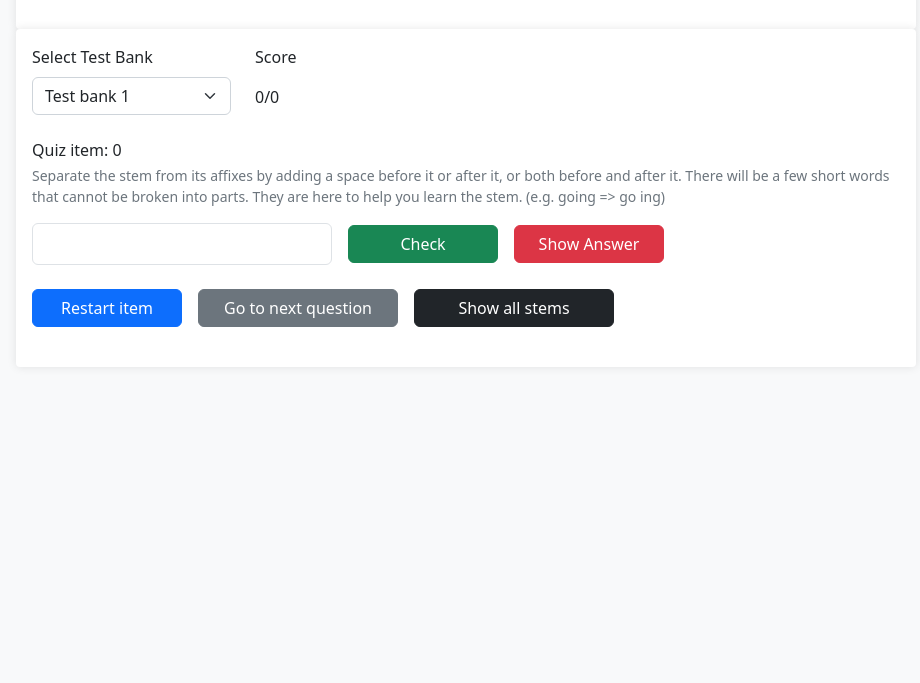
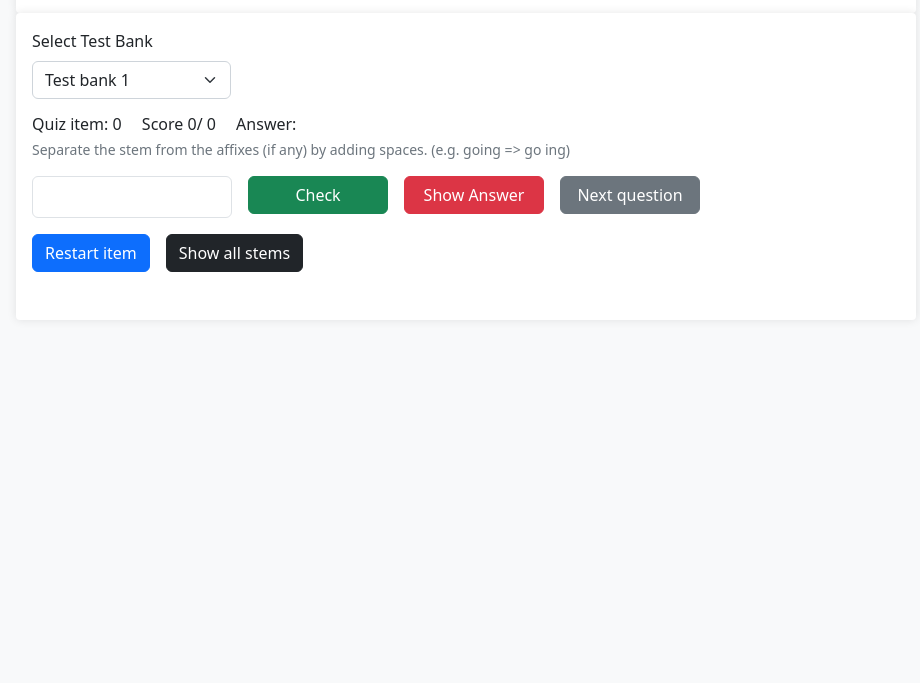
Before and after one commit to laurenceanthony/WordStemTrainer, a plain HTML site: page src/index.html in a window 1280 px wide. Shown: the part 117-800 px from the top of the page, without its empty margins (174-1094 px from the left). Drawn offline with nearby package versions, Linux system fonts and the light colour scheme; no server answers.

Commit message:
Tweaked appearance

```diff
--- a/src/index.html
+++ b/src/index.html
@@ -33,14 +33,18 @@
             box-shadow: 0 0 10px rgba(0, 0, 0, 0.1);
             /* Optional: Add a subtle shadow */
         }
+
+        .version {
+            font-size: 0.6em;
+        }
     </style>
 </head>
 
 <body>
     <div class="container" style="padding-top: 20px">
-        <h2>WordStemTrainer</h2>
-        <p>A training tool for high-intermediate and advanced learners of English who already know more than
-            5,000-6,000 words.</p>
+        <h2>WordStemTrainer <span class="version">(ver. 1.00)</span></h2>
+        <div>A training tool for high-intermediate and advanced learners of English who already know more than
+            5,000-6,000 words.</div>
     </div>
     <div class="container">
         <form id="search-form">
@@ -58,66 +62,78 @@
                     </select>
                 </div>
                 <!-- Submit button aligned at the bottom on larger screens -->
-                <div class="col-12 col-md-3">
-                    <p>Score</p>
-                    <p id="score">
-                        <span id="current_score">0</span>/<span id="total_test_items">0</span>
-                    </p>
+            </div>
+
+            <div class="row mb-3">
+                <h6 class="mb-0">Quiz item:
+                    <span id="current_item_id" class="me-3">0</span>
+                    <span>Score</span>
+                    <span id="current_score">0</span>/
+                    <span id="total_test_items" class="me-3">0</span>
+                    <span>Answer: </span>
+                    <span id="correct_incorrect" style="width: 200px; color:red">
+                    </span>
+                </h6>
+                <div class="form-text">
+                    Separate the stem from the affixes (if any) by adding spaces. (e.g. going => go ing)
                 </div>
             </div>
 
             <div class="row mb-3">
-                <h6 class="mb-0">Quiz item: <span id="current_item_id">0</span></h6>
-                <div class="form-text">
-                    Separate the stem from its affixes by adding a space before it or after it, or both before and after
-                    it. There will be a few short words that cannot be broken into parts. They are here to help you
-                    learn the stem. (e.g. going => go ing)
+                <div>
+                    <div class="row g-3">
+                        <!-- Quiz Item -->
+                        <div class="col-6 col-md-auto">
+                            <div class="border rounded p-2" id="quiz_item" contenteditable="true"
+                                style="min-height: 20px; min-width: 200px;"></div>
+                        </div>
+                        <!-- Check Button -->
+                        <div class="col-6 col-md-auto">
+                            <button id="check" type="button" class="btn btn-success w-100" style="min-width: 140px;">
+                                Check
+                            </button>
+                        </div>
+                        <!-- Answer Button -->
+                        <div class=" col-6 col-md-auto">
+                            <button id="answer" type="button" class="btn btn-danger w-100" style="min-width: 140px;">
+                                Show Answer
+                            </button>
+                        </div>
+                        <!-- Next Question Button -->
+                        <div class="col-6 col-md-auto">
+                            <button id="next" type="button" class="btn btn-secondary w-100" style="min-width: 140px;">
+                                Next question
+                            </button>
+                        </div>
+                    </div>
                 </div>
             </div>
 
             <div class="row mb-3">
-                <div class="col-12 col-md-6 d-flex flex-column flex-md-row justify-content-start align-items-center">
-                    <!-- Buttons below the Quiz item, stacked on small screens and horizontal on larger screens -->
-                    <div class="flex-grow-1 me-3 mb-2" style="min-width: 300px;">
-                        <div id="quiz_item" class="border rounded p-2" contenteditable="true"></div>
+                <div>
+                    <div class="row g-3">
+                        <!-- Restart Button -->
+                        <div class="col-6 col-md-auto">
+                            <button id="restart" type="button" class="btn btn-primary w-100">
+                                Restart item
+                            </button>
+                        </div>
+                        <!-- Show stems Button -->
+                        <div class="col-6 col-md-auto">
+                            <button id="hint" type="button" class="btn btn-dark w-100">
+                                Show all stems
+                            </button>
+                        </div>
                     </div>
-                    <button id="check" type="button" class="btn btn-success flex-grow-1 me-3 mb-2"
-                        style="min-width: 150px;">
-                        Check
-                    </button>
-                    <button id="answer" type="button" class="btn btn-danger flex-grow-1 me-3 mb-2"
-                        style="min-width: 150px;">
-                        Show Answer
-                    </button>
-                    <div class="flex-grow-1 me-3 mb-2" id="affix_meaning">
-                    </div>
-
-                    <b id="correct_incorrect" style="width: 200px; color:red">
-                    </b>
                 </div>
             </div>
 
-            <div class="row mb-3">
-                <div class="col-12 col-md-6 d-flex flex-column flex-md-row justify-content-start align-items-center">
-                    <!-- Buttons below the Quiz item, stacked on small screens and horizontal on larger screens -->
-                    <button id="restart" type="button" class="btn btn-primary flex-grow-1 me-3 mb-2"
-                        style="min-width: 150px;">
-                        Restart item
-                    </button>
-                    <button id="next" type="button" class="btn btn-secondary flex-grow-1 me-3 mb-2"
-                        style="min-width: 200px;">
-                        Go to next question
-                    </button>
-                    <button id="hint" type="button" class="btn btn-dark flex-grow-1 me-3 mb-2"
-                        style="min-width: 200px;">
-                        Show all stems
-                    </button>
-                </div>
-            </div>
-            <div id="stem_list" class="container p-3 bg-light" style="display: none;">
-            </div>
+        </form>
+        <div class="row mb-3">
+            <div id="stem_list" class="container p-3 bg-light" style="display: none;"></div>
+        </div>
     </div>
-    </form>
+
     <div id="end_of_test" class="container" style="text-align: center; display: none;">
         This is the end of the test <button id="restart_test" type="button" class="btn btn-dark"
             style="margin-left: 10px;">Start new test</button>
```
